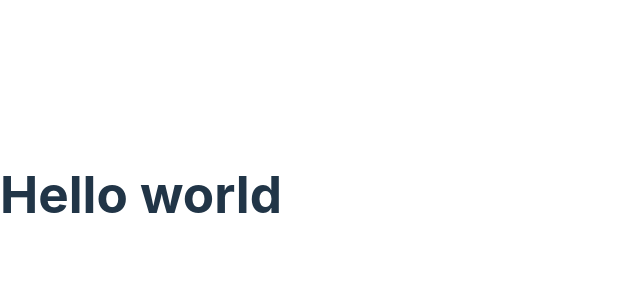
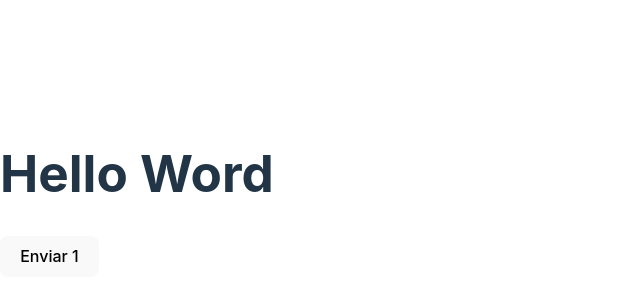
Before and after one commit to renatabfs/nlw-esports, a React (Vite) app in the folder react/: page / in a window 1280 px wide. Shown: the part 206-506 px from the top of the page, without its empty margins (0-640 px from the left). Built offline with nearby package versions, Linux system fonts and the light colour scheme.

Commit message:
Primeiro commit React

```diff
--- a/react/index.html
+++ b/react/index.html
@@ -4,7 +4,7 @@
     <meta charset="UTF-8" />
     <link rel="icon" type="image/svg+xml" href="/vite.svg" />
     <meta name="viewport" content="width=device-width, initial-scale=1.0" />
-    <title>Vite + React + TS</title>
+    <title>NLW eSports</title>
   </head>
   <body>
     <div id="root"></div>
--- a/react/src/App.tsx
+++ b/react/src/App.tsx
@@ -1,6 +1,23 @@
+interface ButtonProps {
+  title?: string;
+  color?: string;
+}
+
+
+function Button (props: ButtonProps) {
+  return (
+    <button>{props.title}</button>
+  )
+}
+
 
 function App() {
-  return <h1> Hello world</h1>
+  return (
+    <div>
+  <h1>Hello Word</h1>
+      <Button title="Enviar 1"/>
+  </div>
+  )
   }
 
 export default App
```
